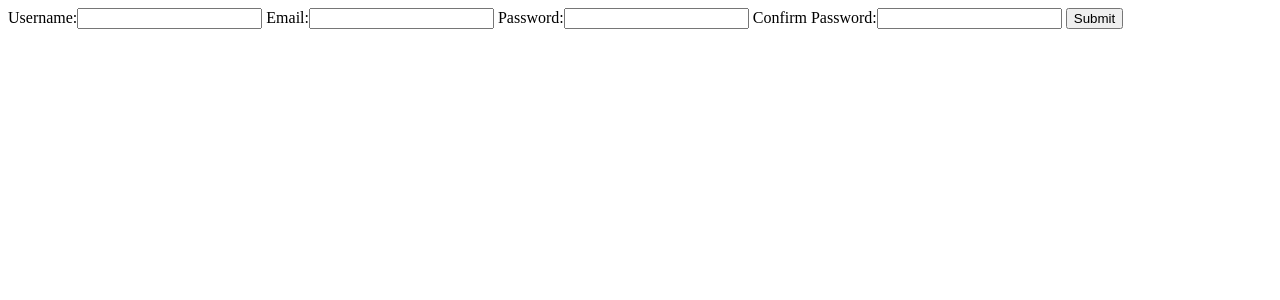
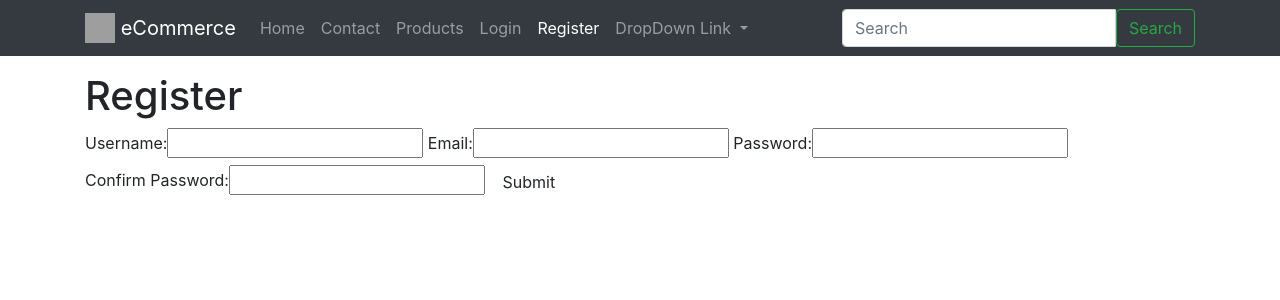
Before and after one commit to bergagnacr/ECommerceLSW, a Django app: page /register/ in a window 1280 px wide. Shown: the top 300 px of the page. Run offline with Django 3.2, Linux system fonts and the light colour scheme; some libraries are stand-ins or nearby versions; grey boxes are pictures that could not be loaded.

Commit message:
ADD: NEW

```diff
--- a/src/lsw_project/settings.py
+++ b/src/lsw_project/settings.py
@@ -40,6 +40,8 @@ INSTALLED_APPS = [
 
     # our apps
     'products',
+    'search',
+    'tags',
 ]
 
 MIDDLEWARE = [
--- a/src/lsw_project/urls.py
+++ b/src/lsw_project/urls.py
@@ -35,6 +35,7 @@ urlpatterns = [
     url(r'^register/$', register_page, name='register'),
     url(r'^bootstrap/$', TemplateView.as_view(template_name='bootstrap/example.html')),
     url(r'^products/', include("products.urls", namespace="products")),
+    url(r'^search/', include("search.urls", namespace="search")),
     # url(r'^featured/$', ProductFeaturedListView.as_view()),
     # url(r'^featured/(?P<pk>\d+)/$', ProductFeaturedDetailView.as_view()),
     # url(r'^products/$', ProductListView.as_view()),
--- a/src/products/templates/products/detail.html
+++ b/src/products/templates/products/detail.html
@@ -1,7 +1,6 @@
 {% extends "base.html" %}
 
 {% block content %}
-<div class="container">
 <div class="row">
     <div class="col">
         <h1>{{ object.title }}</h1>
@@ -12,6 +11,5 @@
         {% endif %}
     </div>
 </div>
-</div>
 
 {% endblock %}
--- /dev/null
+++ b/src/search/templates/search/snippets/search-form.html
@@ -0,0 +1,9 @@
+<form method="GET" action="{% url 'search:query' %}" class="form my-2 my-lg-0">
+    <div class="input-group">
+        <input class="form-control" type="search" placeholder="Search" name='q' aria-label="Search"
+               value="{{ request.GET.q }}">
+        <span class="input-group-btn">
+            <button class="btn btn-outline-success" type="submit">Search</button>
+        </span>
+    </div>
+</form>
--- /dev/null
+++ b/src/search/urls.py
@@ -0,0 +1,6 @@
+from django.conf.urls import url
+from .views import SearchProductView
+
+urlpatterns = [
+    url(r'^$', SearchProductView.as_view(), name="query"),
+]
--- a/src/templates/auth/login.html
+++ b/src/templates/auth/login.html
@@ -1,5 +1,8 @@
-
+{% extends "base.html" %}
+{% block content %}
+<h1>Login</h1>
 <form method="POST"> {% csrf_token %}
                         {{ form }}
                         <button type="submit" class="btn btn-default">Submit</button>
 </form>
+{% endblock %}
--- a/src/templates/auth/register.html
+++ b/src/templates/auth/register.html
@@ -1,5 +1,8 @@
-
+{% extends "base.html" %}
+{% block content %}
+<h1>Register</h1>
 <form method="POST"> {% csrf_token %}
                         {{ form }}
                         <button type="submit" class="btn btn-default">Submit</button>
 </form>
+{% endblock %}
--- a/src/templates/base.html
+++ b/src/templates/base.html
@@ -12,8 +12,9 @@
       </head>
       <body>
         {% include 'base/navbar.html' with brand_name='eCommerce' %}
-        {% block content %}{% endblock %}
-
+        <div class="container">
+          {% block content %}{% endblock %}
+        </div>
         {% include 'base/js.html' %}
       </body>
     </html>
--- a/src/templates/base/navbar.html
+++ b/src/templates/base/navbar.html
@@ -3,8 +3,13 @@
 {% url 'products:list' as products_list_url%}
 {% url 'login' as login_url%}
 {% url 'register' as register_url%}
-<nav class="navbar navbar-expand-lg navbar-light bg-light">
-  <a class="navbar-brand" href="{{ home_url }}">{% if brand_name %} {{ brand_name }} {% else %} Sarmiento Librerias {% endif %}</a>
+<nav class="navbar navbar-expand-lg navbar-dark bg-dark mb-3">
+  <div class="container">
+  <a class="navbar-brand" href="{{ home_url }}">
+    <img src="http://getbootstrap.com/docs/4.0/assets/brand/bootstrap-solid.svg" width="30" height="30"
+         class="d-inline-block align-top" alt="">
+    {% if brand_name %} {{ brand_name }} {% else %} Sarmiento Librerias {% endif %}
+  </a>
   <button class="navbar-toggler" type="button" data-toggle="collapse" data-target="#navbarSupportedContent" aria-controls="navbarSupportedContent" aria-expanded="false" aria-label="Toggle navigation">
     <span class="navbar-toggler-icon"></span>
   </button>
@@ -44,9 +49,7 @@
         </div>
       </li>
     </ul>
-    <form class="form-inline my-2 my-lg-0">
-      <input class="form-control mr-sm-2" type="search" placeholder="Search" aria-label="Search">
-      <button class="btn btn-outline-success my-2 my-sm-0" type="submit">Search</button>
-    </form>
+    {% include 'search/snippets/search-form.html' %}
+    </div>
   </div>
 </nav>
--- a/src/templates/home_page.html
+++ b/src/templates/home_page.html
@@ -10,7 +10,6 @@
   <h1>{{ title }}</h1>
   <h1>Hello, world! We are working</h1>
   </div>
-  <div class="container">
 <div class="row">
   <div class="col">
     <img src="{% static 'img/Unknown.jpg' %}" class="img-fluid"/>
@@ -25,7 +24,6 @@
   </div>
 </div>
 {% endif %}
-  </div>
 
 {% endblock %}
 
```
Also changed, not shown: src/search/templates/search/view.html (added, +34 -0 lines), src/db.sqlite3. Lines whose indentation alone changed are shown as unchanged.
